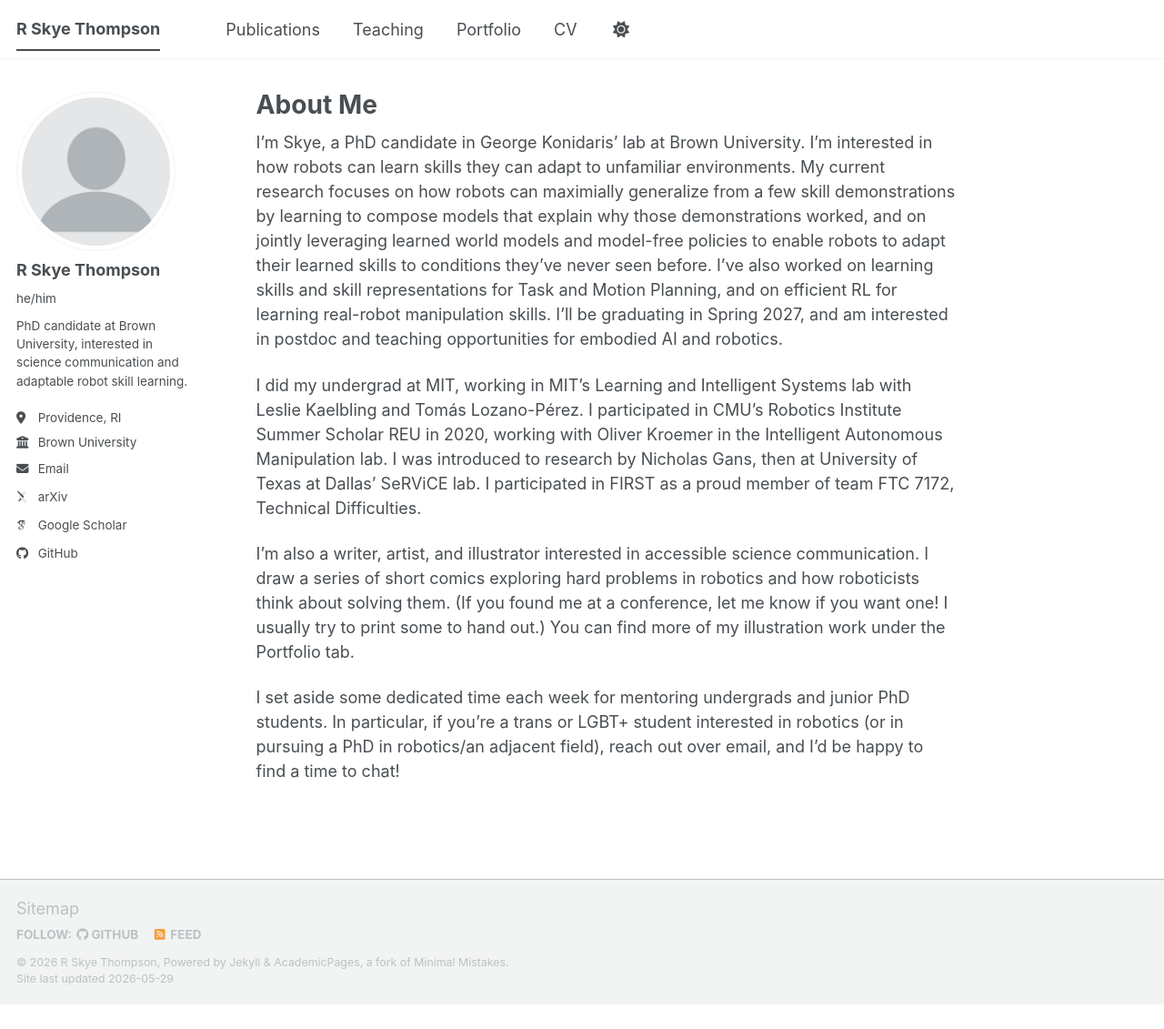
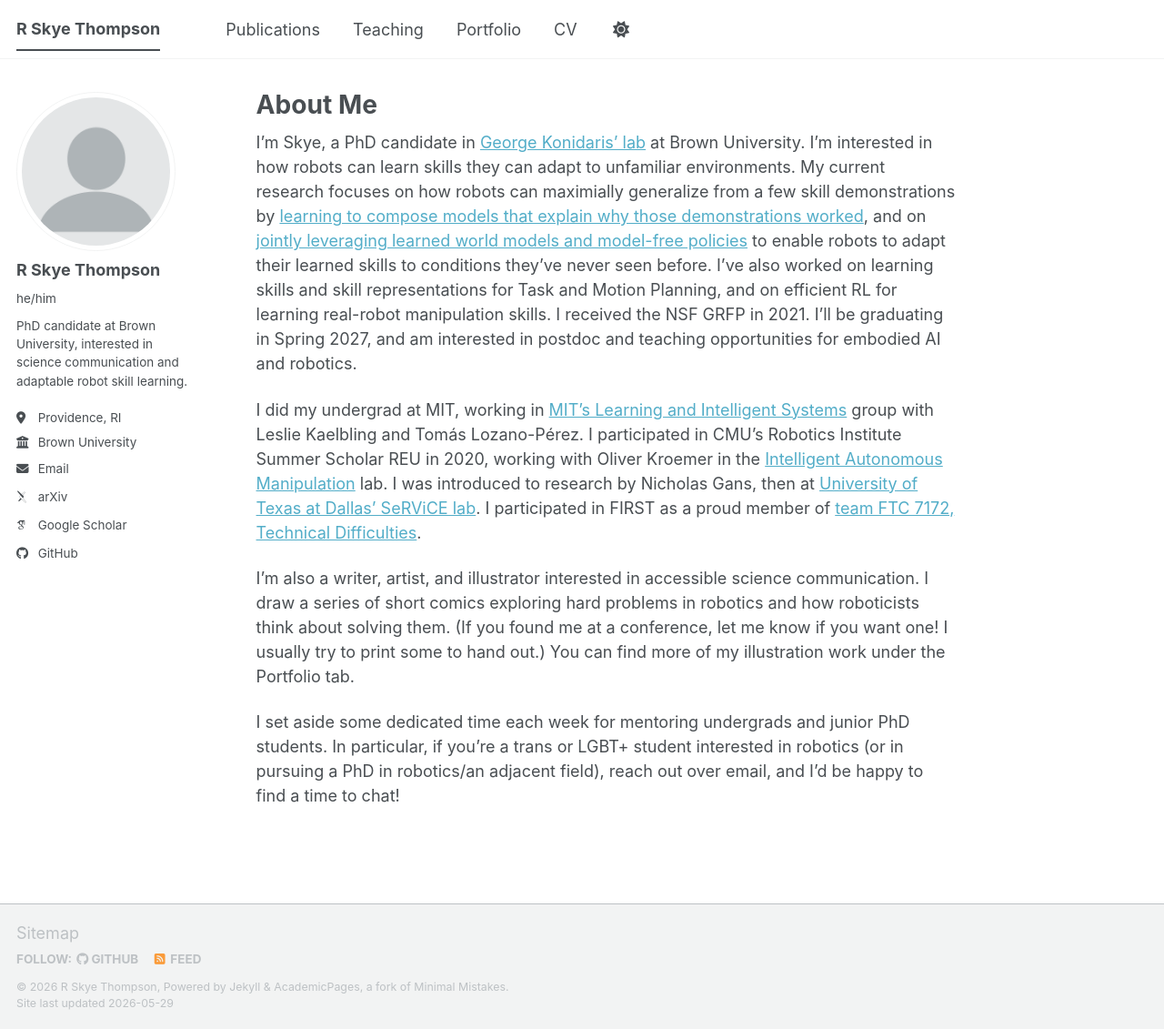
Before and after one commit to rthomp17/rthomp17.github.io, a Jekyll site: the page built from _pages/about.md, in a window 1280 px wide and 1131 px high. Shown: the whole window at 91% size. Built offline with Jekyll 4.4.1, drawn with Linux system fonts in a browser that asks for light colours; some web fonts are replaced; a script bundle is joined from its source files by our own code; library files that are not in the unit come from our copies.

Commit message:
Update about.md

```diff
--- a/_pages/about.md
+++ b/_pages/about.md
@@ -7,9 +7,9 @@ redirect_from:
   - /about.html
 ---
 
-I'm Skye, a PhD candidate in George Konidaris' lab at Brown University. I'm interested in how robots can learn skills they can adapt to unfamiliar environments.  My current research focuses on how robots can maximially generalize from a few skill demonstrations by learning to compose models that explain why those demonstrations worked, and on jointly leveraging learned world models and model-free policies to enable robots to adapt their learned skills to conditions they've never seen before. I've also worked on learning skills and skill representations for Task and Motion Planning, and on efficient RL for learning real-robot manipulation skills. I'll be graduating in Spring 2027, and am interested in postdoc and teaching opportunities for embodied AI and robotics.
+I'm Skye, a PhD candidate in [George Konidaris' lab](http://irl.cs.brown.edu/) at Brown University. I'm interested in how robots can learn skills they can adapt to unfamiliar environments.  My current research focuses on how robots can maximially generalize from a few skill demonstrations by [learning to compose models that explain why those demonstrations worked](https://rthomp17.github.io/partwarping.github.io/), and on [jointly leveraging learned world models and model-free policies](https://openreview.net/forum?id=MKQE24a1Sn) to enable robots to adapt their learned skills to conditions they've never seen before. I've also worked on learning skills and skill representations for Task and Motion Planning, and on efficient RL for learning real-robot manipulation skills. I received the NSF GRFP in 2021. I'll be graduating in Spring 2027, and am interested in postdoc and teaching opportunities for embodied AI and robotics.
 
-I did my undergrad at MIT, working in MIT's Learning and Intelligent Systems lab with Leslie Kaelbling and Tomás Lozano-Pérez. I participated in CMU's Robotics Institute Summer Scholar REU in 2020, working with Oliver Kroemer in the Intelligent Autonomous Manipulation lab. I was introduced to research by Nicholas Gans, then at University of Texas at Dallas' SeRViCE lab. I participated in FIRST as a proud member of team FTC 7172, Technical Difficulties.
+I did my undergrad at MIT, working in [MIT's Learning and Intelligent Systems](https://lis.csail.mit.edu/) group with Leslie Kaelbling and Tomás Lozano-Pérez. I participated in CMU's Robotics Institute Summer Scholar REU in 2020, working with Oliver Kroemer in the [Intelligent Autonomous Manipulation](https://iamlab-cmu.github.io/homepage/) lab. I was introduced to research by Nicholas Gans, then at [University of Texas at Dallas' SeRViCE lab](https://ece.utdallas.edu/research/facilities/sensing-robotics-vision-controls-and-estimation-service-lab/). I participated in FIRST as a proud member of [team FTC 7172, Technical Difficulties](https://www.ftc7172.org/).
 
 I'm also a writer, artist, and illustrator interested in accessible science communication. I draw a series of short comics exploring hard problems in robotics and how roboticists think about solving them. (If you found me at a conference, let me know if you want one! I usually try to print some to hand out.) You can find more of my illustration work under the Portfolio tab.
 
```
